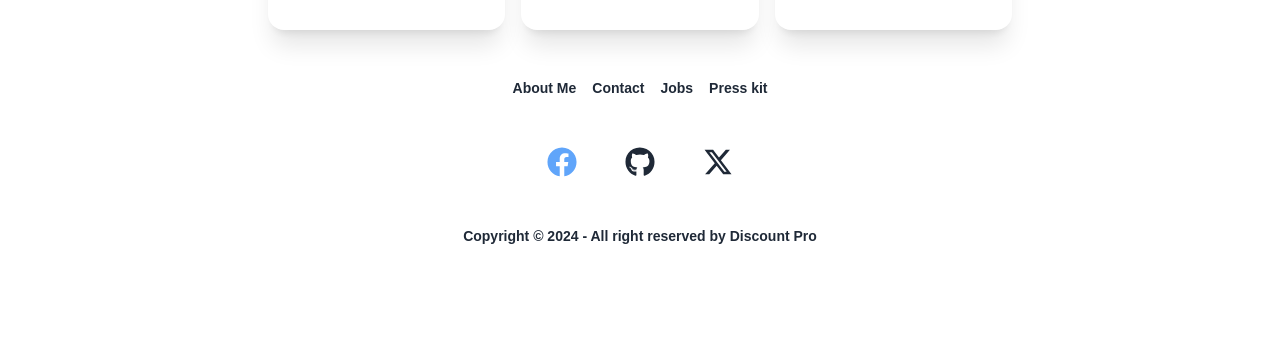
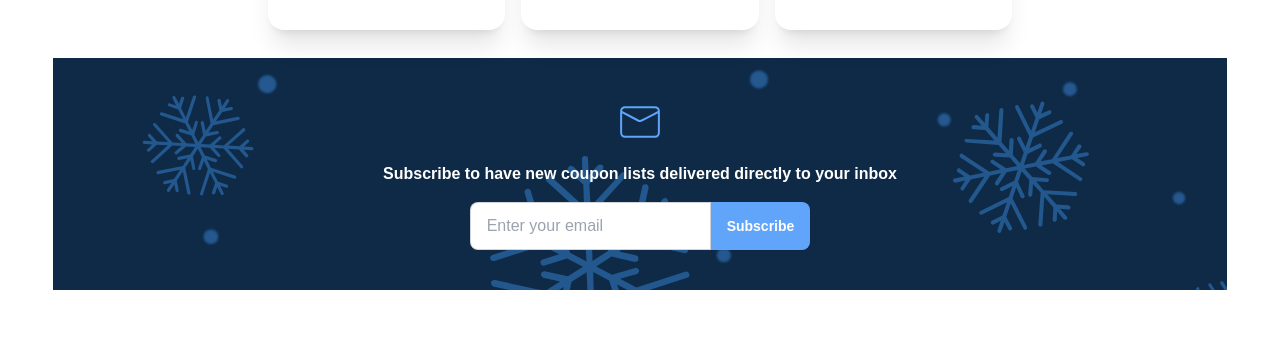
Before and after one commit to tsakib2000/Discount-Pro, a React (Vite) app: page / in a window 1280 px wide. Shown: the part 2135-2475 px from the top of the page. Before the commit the page ends 2421 px from the top, so only its background shows below. Built offline with nearby package versions, Linux system fonts and the light colour scheme; no server answers.

Commit message:
Newsletter section created

```diff
--- a/src/Components/Footer.jsx
+++ b/src/Components/Footer.jsx
@@ -11,7 +11,7 @@ const Footer = () => {
     window.open("https://x.com/TAUHIDULIS10407", "_blank")
   }
   return (
-    <footer className="footer footer-center bg-base-200 text-base-content rounded p-10 bg-transparent *:font-semibold">
+    <footer className="*:text-blue-400 footer footer-center bg-base-200 text-base-content rounded p-10 bg-transparent *:font-semibold">
       <nav className="grid grid-flow-col gap-4">
         <a className="link link-hover">About Me</a>
         <a className="link link-hover">Contact</a>
--- /dev/null
+++ b/src/Components/NewsLetter.jsx
@@ -0,0 +1,28 @@
+import banner from "../assets/Snow.svg";
+import { CiMail } from "react-icons/ci";
+const NewsLetter = () => {
+  return (
+    <div
+      style={{ backgroundImage: `url(${banner})` }}
+      className="text-white p-10"
+    >
+      <div className="text-center flex flex-col justify-center items-center gap-4">
+        <h1 className="text-5xl text-blue-400">
+        <CiMail />
+        </h1>
+        <h3 className="text-base font-semibold">
+          Subscribe to have new coupon lists delivered directly to your inbox
+        </h3>
+        <div className="flex">
+        <label className="input input-bordered flex items-center gap-2 rounded-r-none">
+  <input type="email" className="grow" placeholder="Enter your email" />
+
+</label>
+<button className="btn rounded-l-none bg-blue-400 border-none text-white">Subscribe</button>
+        </div>
+      </div>
+    </div>
+  );
+};
+
+export default NewsLetter;
--- a/src/Components/TopBrands.jsx
+++ b/src/Components/TopBrands.jsx
@@ -21,7 +21,7 @@ const TopBrands = () => {
       <Marquee direction="right" pauseOnHover >
         <div className="border flex gap-5 justify-center items-center md:h-44 my-4 overflow-hidden shadow-lg">
             {
-                brands?.map(brand=> <Link to='/brands' key={brand._id}><img className="h-24" src={brand.brand_logo}></img></Link>)
+                brands?.map(brand=> <Link to={`/brand/${brand._id}`} key={brand._id}><img className="h-24" src={brand.brand_logo}></img></Link>)
             }
         </div>
       </Marquee>
--- a/src/pages/Home.jsx
+++ b/src/pages/Home.jsx
@@ -2,6 +2,7 @@
 import Slider from '../Components/Slider';
 import TopBrands from '../Components/TopBrands';
 import BrandsOnSale from '../Components/BrandsOnSale';
+import NewsLetter from '../Components/NewsLetter';
 
 
 const Home = () => {
@@ -10,6 +11,7 @@ const Home = () => {
         <div className='my-2'> <Slider/></div>
         <div className='my-2'> <TopBrands/></div>
         <div className='my-2 '><BrandsOnSale/> </div>
+        <div className='my-2 w-full'><NewsLetter/> </div>
 
         </div>
     );
```
